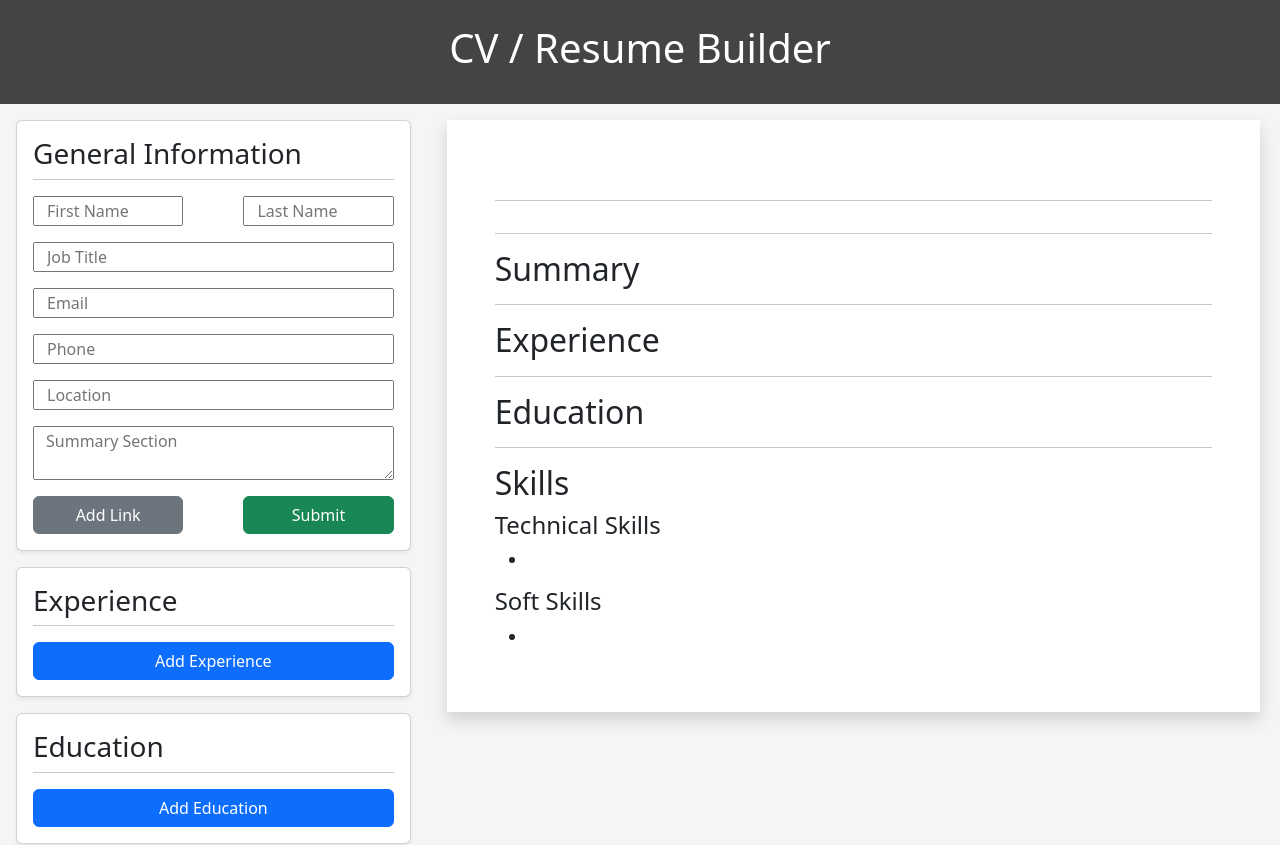
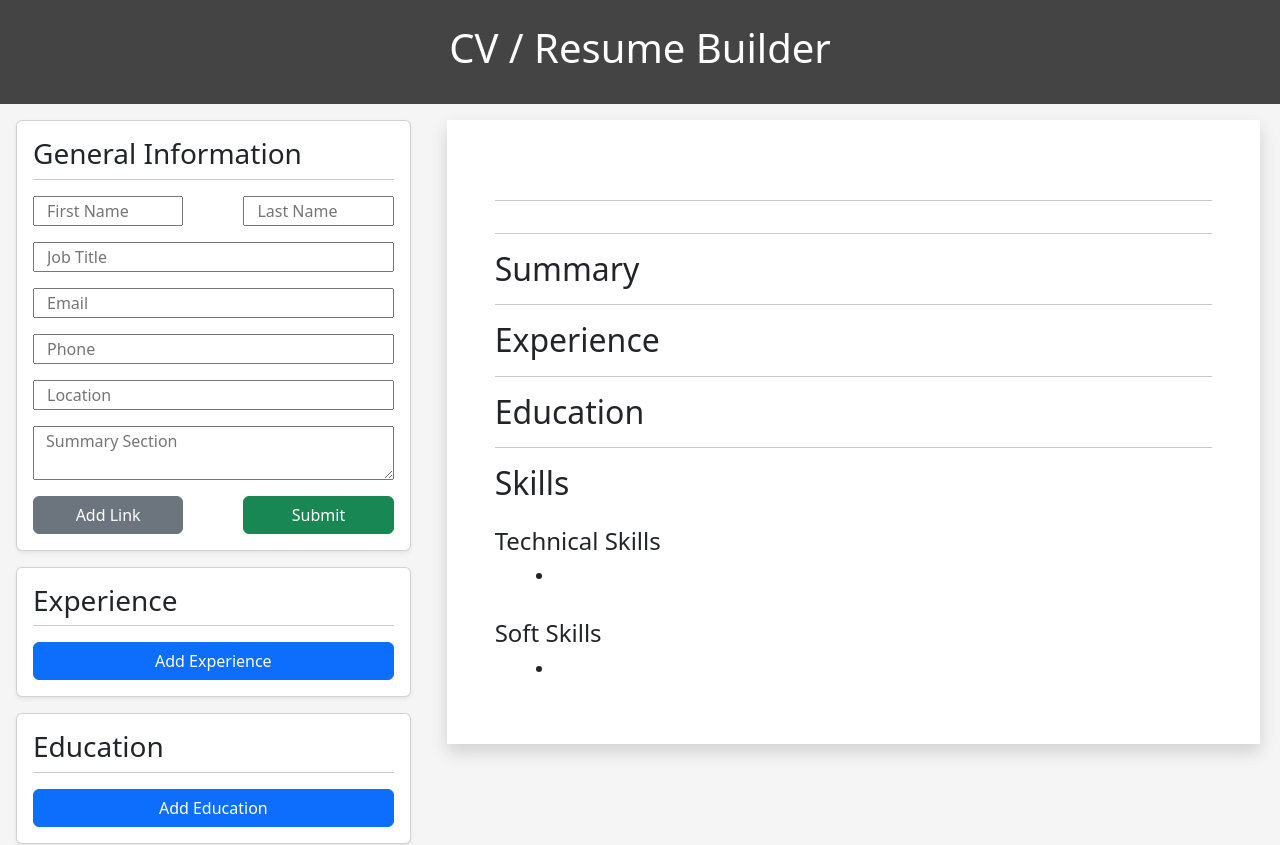
Before and after one commit to Bateeters/CVResumeBuilder, a React (Vite) app: page / in a window 1280 px wide. Shown: the top 845 px of the page. Built offline with nearby package versions, Linux system fonts and the light colour scheme.

Commit message:
Updated styling for Skills display

```diff
--- a/src/components/CVDisplay.jsx
+++ b/src/components/CVDisplay.jsx
@@ -62,14 +62,18 @@ function CVDisplay({ general, experience, education, skills}){
             ))}
             <hr />
             <h2>Skills</h2>
-            <h4>Technical Skills</h4>
-            <ul>
-                <li>{skills.technicalSkills}</li>
-            </ul>
-            <h4>Soft Skills</h4>
-            <ul>
-                <li>{skills.softSkills}</li>
-            </ul>
+            <div className="row col-12 justify-content-end">
+                <h4 className="mt-3">Technical Skills</h4>
+                <ul className="col-11">
+                    <li>{skills.technicalSkills}</li>
+                </ul>
+            </div>
+            <div className="row col-12 justify-content-end">
+                <h4 className="mt-3">Soft Skills</h4>
+                <ul className="col-11">
+                    <li>{skills.softSkills}</li>
+                </ul>
+            </div>
         </div>
     )
 }
```
